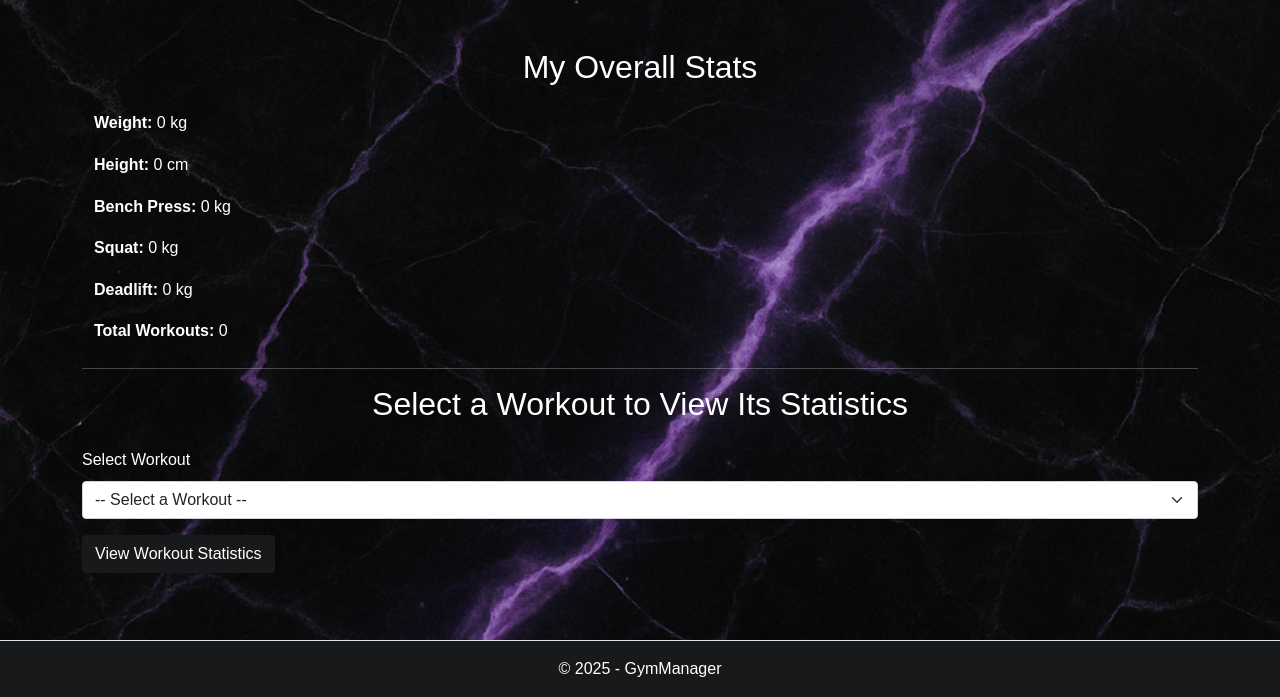
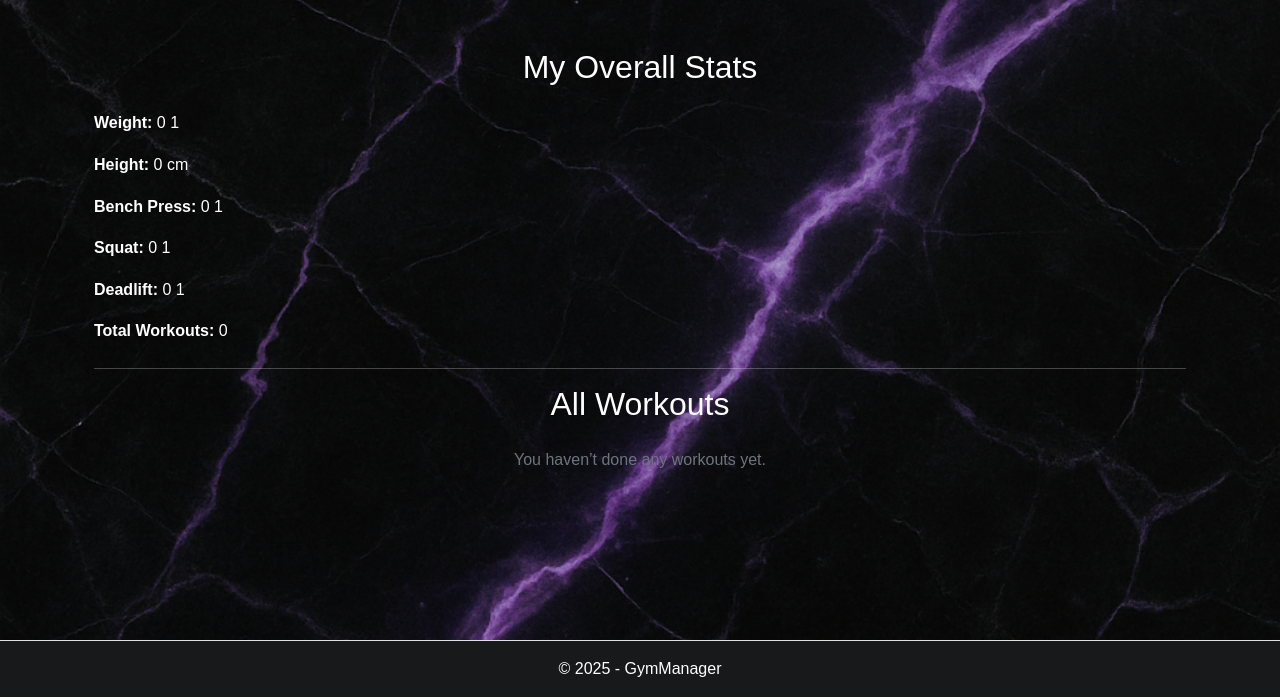
Before and after one commit to MartinMitkov1206/GymManager, an ASP.NET Core app: page /WorkoutStats in a window 1280 px wide. Shown: the part 103-800 px from the top of the page. Run offline with ASP.NET Core 8, Linux system fonts and the light colour scheme; the visitor is signed in with stand-in values (Sample User, id 1); style sheets or scripts are compiled from the project's sources; the project's own start-up code is not run; a stand-in starts its controllers and pages; some libraries are stand-ins or nearby versions.

Commit message:
Changed Workout Stats func

```diff
--- a/GymManager/Controllers/WorkoutStatsController.cs
+++ b/GymManager/Controllers/WorkoutStatsController.cs
@@ -3,7 +3,6 @@
 using Microsoft.AspNetCore.Http;
 using GymManager.Data;
 using GymManager.Models;
-using System.Collections.Generic;
 
 namespace GymManager.Controllers
 {
@@ -16,37 +15,39 @@
         }
 
         // GET: /WorkoutStats/Index
-        // Optional parameter workoutId lets the user pick a specific workout.
         [HttpGet]
-        public IActionResult Index(int? workoutId)
+        public IActionResult Index()
         {
+            // 1) Must be logged in
             var userId = HttpContext.Session.GetInt32("UserID");
             if (userId == null)
                 return RedirectToAction("Login", "Account");
 
-            // get the user’s stored Stats (weight, bench, etc)
+            // 2) Load overall stats (or new one if missing)
             var overallStats = _context.Stats
                 .FirstOrDefault(s => s.UserID == userId.Value)
                 ?? new Stats { UserID = userId.Value };
 
-            // grab every workout they’ve ever done
+            // 3) Load *all* workouts for this user
             var workouts = _context.Workout
                 .Where(w => w.UserID == userId.Value)
                 .ToList();
 
-            // override the Stats.Workouts field so it always reflects the true count
+            // 4) Ensure the total-workouts counter is correct
             overallStats.Workouts = workouts.Count;
 
-            // now stick everything in the ViewBag
+            // 5) Stuff into ViewBag for the view
             ViewBag.OverallStats = overallStats;
             ViewBag.Workouts = workouts;
-            ViewBag.SelectedWorkoutStats = workoutId.HasValue
-                  ? _context.WorkoutStats.FirstOrDefault(ws => ws.WorkoutID == workoutId.Value)
-                  : null;
-            ViewBag.SelectedWorkoutID = workoutId;
+
+            // 6) New: pass through your “unit” (if you ever switch kg/lbs)
+            ViewBag.Unit = HttpContext.Session.GetString("Unit") ?? "kg";
+
+            // 7) New: grab the user’s age from their profile
+            var user = _context.User.Find(userId.Value);
+            ViewBag.UserAge = user?.Age;
 
             return View();
         }
-
     }
 }
--- a/GymManager/Views/WorkoutStats/Index.cshtml
+++ b/GymManager/Views/WorkoutStats/Index.cshtml
@@ -1,11 +1,8 @@
 @{
     ViewData["Title"] = "My Workout Statistics";
     var overallStats = ViewBag.OverallStats as GymManager.Models.Stats;
-	// Assume you pass the Age via ViewBag.UserAge, for example.
     int? userAge = ViewBag.UserAge as int?;
     var workouts = ViewBag.Workouts as List<GymManager.Models.Workout>;
-	var selectedWorkoutStats = ViewBag.SelectedWorkoutStats as GymManager.Models.WorkoutStats;
-	int? selectedWorkoutID = ViewBag.SelectedWorkoutID as int?;
     string unit = ViewBag.Unit as string ?? "kg";
 }
 
@@ -30,46 +27,43 @@
     {
         <p class="text-muted">No overall stats available. Please update your stats in your profile.</p>
     }
-	<!-- Rest of your view... -->
-</div>
-
 
     <hr />
 
-<h2 class="text-center mb-4">Select a Workout to View Its Statistics</h2>
-<form method="get" action="@Url.Action("Index", "WorkoutStats")">
-	<div class="mb-3">
-		<label for="workoutId" class="form-label">Select Workout</label>
-		<select id="workoutId" name="workoutId" class="form-select">
-			<option value="">-- Select a Workout --</option>
+    <h2 class="text-center mb-4">All Workouts</h2>
+
+    @if (workouts != null && workouts.Any())
+    {
+        <!-- scrollable, styled container -->
+        <div class="card shadow-sm border-0 mb-5">
+            <div class="card-body p-3 overflow-auto" style="max-height: 500px; background-color: dimgray;">
+                <div class="row g-4">
                     @foreach (var workout in workouts)
                     {
-				if (selectedWorkoutID.HasValue && selectedWorkoutID.Value == workout.WorkoutID)
+                        var typeName = workout.WorkoutTypeID switch
                         {
-					<option value="@workout.WorkoutID" selected>
-						Workout @workout.WorkoutID - @workout.TrainerName - @workout.Duration min
-					</option>
+                            1 => "Chest",
+                            2 => "Pull",
+                            3 => "Legs",
+                            _ => "Unknown"
+                        };
+                        <div class="col-md-4">
+                            <div class="card h-100 border-0 shadow-sm">
+                                <div class="card-body d-flex flex-column">
+                                    <h6 class="card-title text-primary">@typeName</h6>
+                                    <p class="card-text mb-1"><strong>Duration:</strong> @workout.Duration min</p>
+                                    <p class="card-text mb-1"><strong>Trainer:</strong> @workout.TrainerName</p>
+                                    <p class="card-text mt-auto"><small class="text-muted">Workout #@workout.WorkoutID</small></p>
+                                </div>
+                            </div>
+                        </div>
+                    }
+                </div>
+            </div>
+        </div>
     }
     else
     {
-					<option value="@workout.WorkoutID">
-						Workout @workout.WorkoutID - @workout.TrainerName - @workout.Duration min
-					</option>
-				}
-			}
-		</select>
-	</div>
-	<button type="submit" class="btn btn-primary">View Workout Statistics</button>
-</form>
-
-@if (selectedWorkoutStats != null)
-{
-	<hr />
-	<h3 class="mt-4">Workout Statistics</h3>
-	<div class="mt-3">
-		<p><strong>Workout Stat ID:</strong> @selectedWorkoutStats.WorkoutStatID</p>
-		<p><strong>Statistic Value:</strong> @selectedWorkoutStats.WorkoutStat</p>
-		<!-- Additional workout statistics fields can be added here -->
-	</div>
+        <p class="text-center text-muted">You haven’t done any workouts yet.</p>
     }
 </div>
```
Also changed, not shown: 12 other files. Lines whose indentation alone changed are shown as unchanged.
